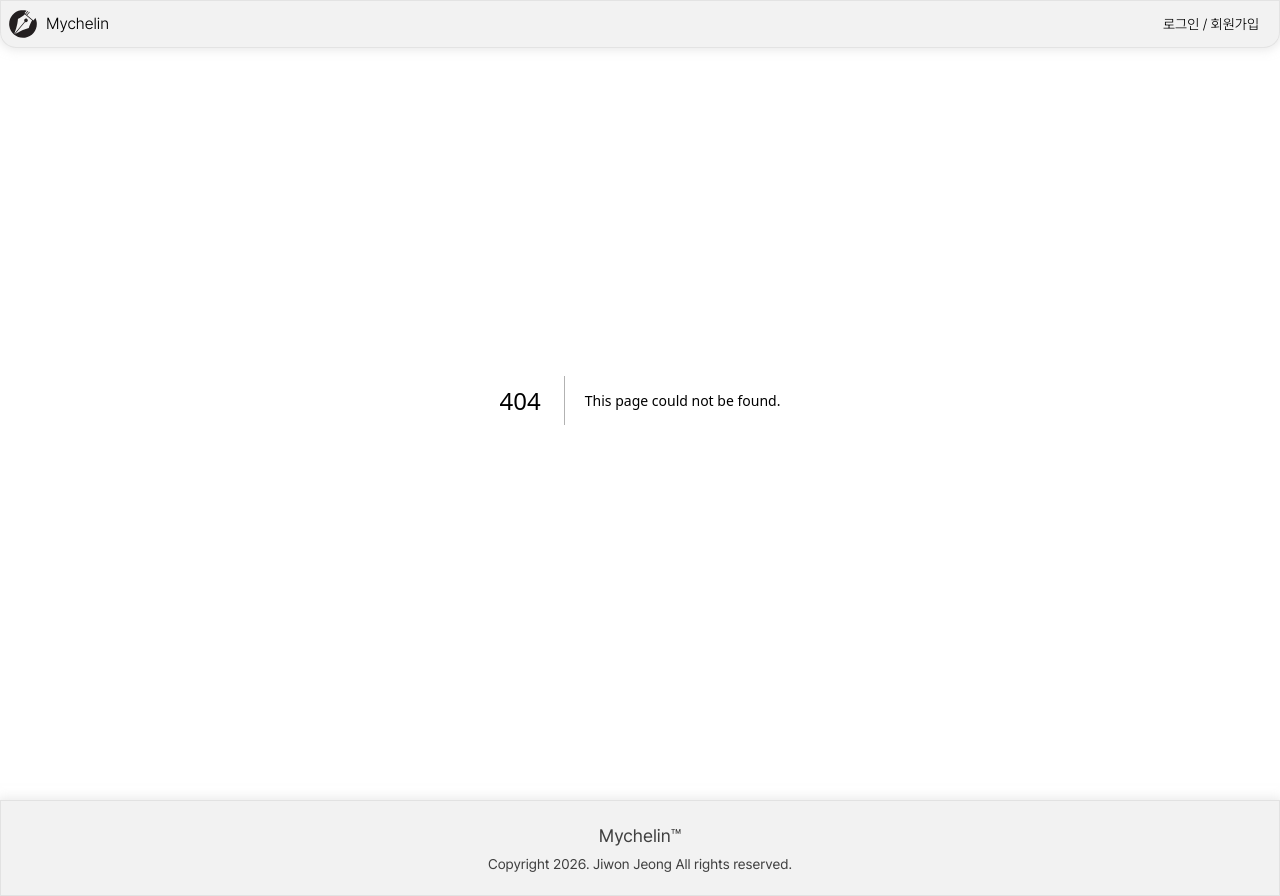
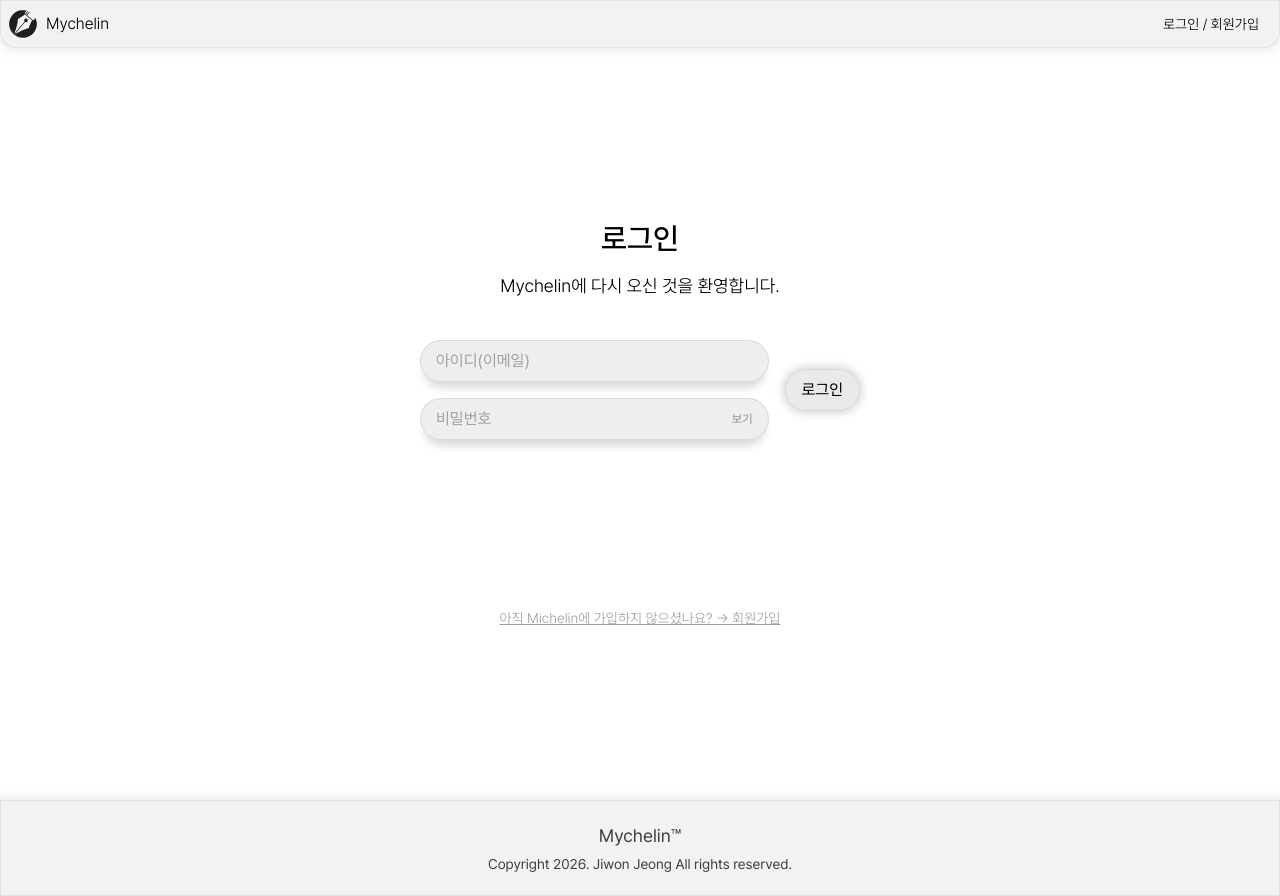
Before and after one commit to jiwonsudo/Mychelin, a Next.js app: page /login in a window 1280 px wide. Before the commit this address had no page. Built offline with nearby package versions, Linux system fonts and the light colour scheme.

Commit message:
Feat: 로그인 UI 구현완료

```diff
--- /dev/null
+++ b/app/components/domain/login/LoginContainer.tsx
@@ -0,0 +1,79 @@
+'use client'
+
+import { useState } from "react";
+
+import Link from "next/link";
+
+import { TextField } from "@/app/components/common/TextField";
+import { Button } from "@/app/components/common/Button";
+
+export const LoginContainer = () => {
+  const [id, setId] = useState('');
+  const [pw, setPw] = useState('');
+  const [errorType, setErrorType] = useState<'blank' | 'noID' | 'wrongPW' | null>(null);
+  const errorMsg = {
+    'blank': '아이디와 비밀번호를 모두 입력해 주세요.',
+    'noID': '회원정보가 존재하지 않는 아이디(이메일)입니다.',
+    'wrongPW': '비밀번호가 틀렸습니다.',
+  }
+
+  const handleLogin = (e?: React.FormEvent) => {
+    // form 태그 사용 시 페이지 새로고침 방지
+    if (e) e.preventDefault();
+
+    if (!id || !pw) return;
+    console.log(id, pw);
+    // TODO: 로그인 API 연결, 피드백 에러코드로 연결
+  }
+
+  return (
+    <div className="h-[calc(100vh-3rem)] flex justify-center items-center text-center">
+      <div className="break-keep">
+        <h1 className="text-3xl font-medium">로그인</h1>
+        <p className="mt-4 mb-10 text-lg font-light">
+          Mychelin에 다시 오신 것을 환영합니다.
+        </p>
+        <form onSubmit={handleLogin} className="flex justify-between items-center max-w-110 m-auto">
+          <div className="mr-4">
+            <TextField
+              label="아이디(이메일)"
+              type="username"
+              autoComplete="username"
+              value={id}
+              onChange={(e) => {
+                setId(e.target.value);
+                if (errorType) setErrorType(null); // 타이핑 시 에러 초기화
+              }}
+              required
+            ></TextField>
+            <TextField
+              className="mt-4 block"
+              label="비밀번호"
+              type="current-password"
+              isPW={true}
+              value={pw}
+              onChange={(e) => {
+                setPw(e.target.value);
+                if (errorType) setErrorType(null); // 타이핑 시 에러 초기화
+              }}
+              required
+            ></TextField>
+          </div>
+
+          <Button type="submit" className="bg-neutral-300/50!">로그인</Button>
+        </form>
+        <div className="min-h-6">
+          <p className="mt-4 text-sm text-amber-600">
+            {errorType && errorMsg[errorType]}
+          </p>
+        </div>
+        <Link
+          href="/register"
+          className="mt-32 block text-sm underline text-neutral-400 font-light"
+        >
+          아직 Michelin에 가입하지 않으셨나요? &#8594; 회원가입
+        </Link>
+      </div>
+    </div>
+  );
+};
--- /dev/null
+++ b/app/login/page.tsx
@@ -0,0 +1,7 @@
+import { LoginContainer } from "../components/domain/login/LoginContainer";
+
+export default function LoginPage() {
+  return(
+    <LoginContainer></LoginContainer>
+  );
+}
```
